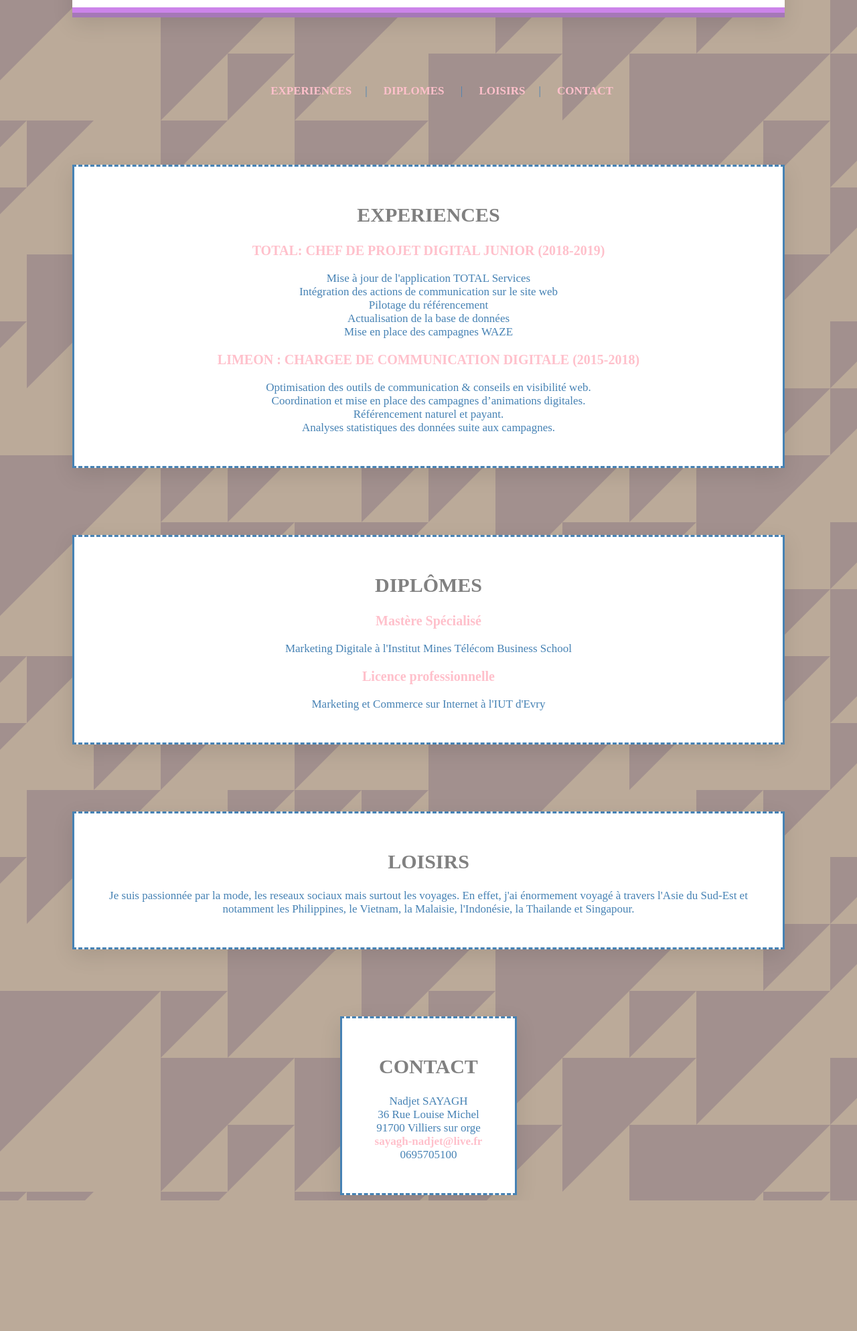
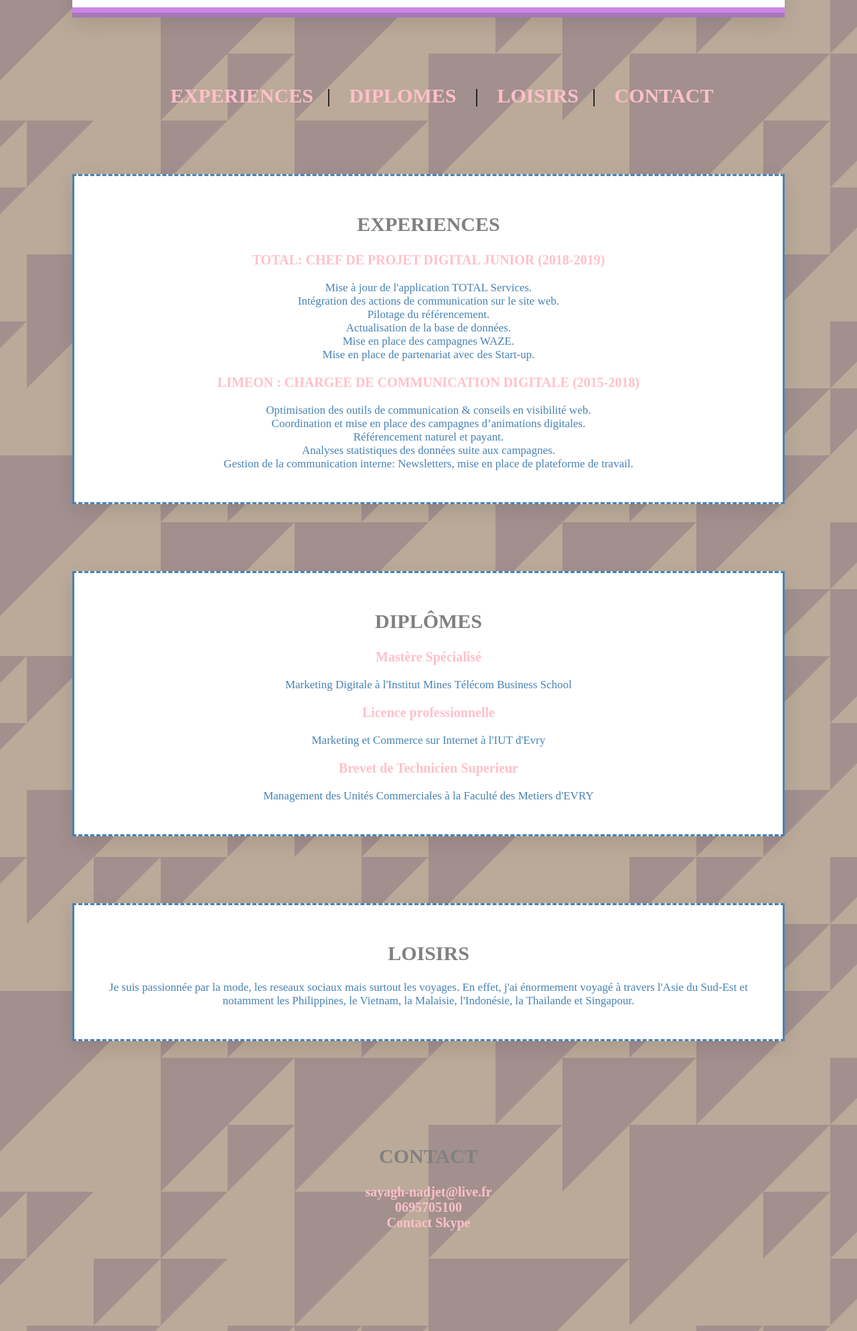
Before and after one commit to nadjetsayagh/My-profile, a plain HTML site: page index.html in a window 1280 px wide. Shown: the part 620-2608 px from the top of the page at 67% size. Before the commit the page ends 2413 px from the top, so only its background shows below. Drawn offline with Linux system fonts and the light colour scheme.

Commit message:
MAJ Contenu

```diff
--- a/index.html
+++ b/index.html
@@ -3,6 +3,7 @@
 <!DOCTYPE html>
 <html>
   <head>
+     <meta name="viewport" content="width=device-width"/>
     <title>Nadjet SAYAGH's profile</title>
     <meta name="description" content="This is my profile">
     <meta charset="utf-8">
@@ -50,17 +51,19 @@
            <h3>
            TOTAL: CHEF DE PROJET DIGITAL JUNIOR (2018-2019)
            </h3>
-               Mise à jour de l'application TOTAL Services</br>
-               Intégration des actions de communication sur le site web</br>
-               Pilotage du référencement</br>
-               Actualisation de la base de données </br>
-               Mise en place des campagnes WAZE </br>
+               Mise à jour de l'application TOTAL Services.</br>
+               Intégration des actions de communication sur le site web.</br>
+               Pilotage du référencement.</br>
+               Actualisation de la base de données. </br>
+               Mise en place des campagnes WAZE. </br>
+               Mise en place de partenariat avec des Start-up.
 
            <h3>LIMEON : CHARGEE DE COMMUNICATION DIGITALE (2015-2018)</h3>
                Optimisation des outils de communication & conseils en visibilité web. </br>
                Coordination et mise en place des campagnes d’animations digitales.</br>
                Référencement naturel et payant. </br>
-               Analyses statistiques des données suite aux campagnes.
+               Analyses statistiques des données suite aux campagnes.</br>
+               Gestion de la communication interne: Newsletters, mise en place de plateforme de travail.
           </p>
       </div>
       <div class="style1" id="dip"><h2>DIPLÔMES</h2>
@@ -69,6 +72,8 @@
               Marketing Digitale à l'Institut Mines Télécom Business School
              <h3> Licence professionnelle </h3>
               Marketing et Commerce sur Internet à l'IUT d'Evry</br>
+             <h3> Brevet de Technicien Superieur </h3>
+              Management des Unités Commerciales à la Faculté des Metiers d'EVRY</br>
           </p>
       </div>
       <div class="style2" id="pas"><h2>LOISIRS</h2>
@@ -77,7 +82,7 @@
       </div>
       <div class="style3" id="cont">
              <h2>CONTACT</h2>
-         <p>Nadjet SAYAGH</br> 36 Rue Louise Michel </br>91700 Villiers sur orge </br><a href="mailto:sayagh-nadjet@live.fr">sayagh-nadjet@live.fr</a> </br>0695705100</p>
+         <p><a href="mailto:sayagh-nadjet@live.fr">sayagh-nadjet@live.fr</a> </br><a href="tel:+33695705100">0695705100</a></br><a href="callto:sayagh-nadjet@live.fr">Contact Skype</a></p>
       </div>
 
     </body>
--- a/style.css
+++ b/style.css
@@ -75,18 +75,18 @@ a:hover {
   text-align:center;
 }
 .style3 {
-  background:white;
   padding: 30px;
-  margin-left: 500px;
-  margin-right: 500px;
-  box-shadow: 0px 10px 30px rgba(0, 0, 0, 0.1);
-  border-style: dashed solid;
+  margin:100px;
   text-align: center;
+  color: white;
+  font-size: 20px;
 }
 /*LISTE*/
 .list-without-bullet-point {
   list-style-type: none;
   text-align: center;
+  font-size: 30px;
+  color: black;
 }
 .list-without-bullet-point li {
 
```
